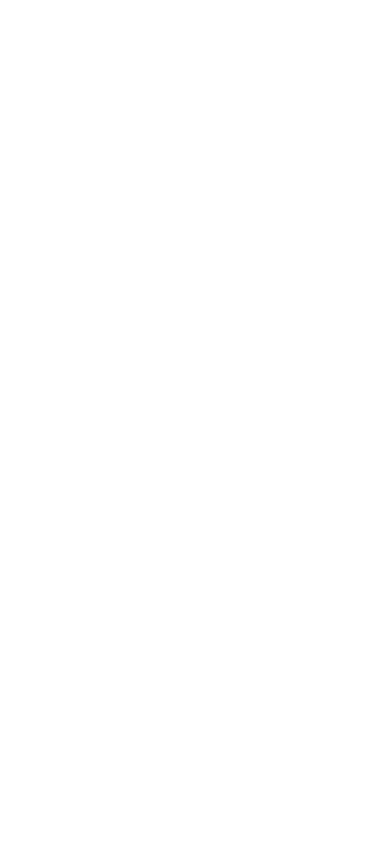
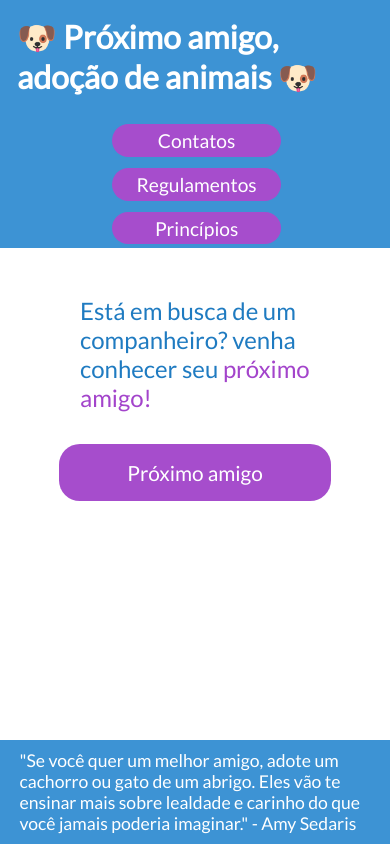
Before and after one commit to MarcosViniSil/Adoption-Project, a plain HTML site: page index.html in a window 390 px wide. Drawn offline with Linux system fonts and the light colour scheme.

Commit message:
Created home page and responsiveness

```diff
--- /dev/null
+++ b/css/styleGeneral.css
@@ -0,0 +1,8 @@
+@import url('https://fonts.googleapis.com/css2?family=Fira+Sans&family=Lato&family=Nanum+Gothic&display=swap');
+*{
+    padding: 0px;
+    margin: 0px;
+}
+body{
+    font-family: 'Lato', sans-serif;
+}
--- /dev/null
+++ b/css/styleIndexMobile.css
@@ -0,0 +1,116 @@
+
+body {
+    margin: 0;
+    display: flex;
+    flex-direction: column;
+    min-height: 100vh;
+}
+header {
+
+    height: 15.375rem;
+    padding: 1px;
+    background-color: rgba(61, 147, 212, 1);
+}
+
+#titleHeader {
+    margin: 1rem;
+    color: white;
+}
+
+#listMenuHeader {
+    text-decoration: none;
+    font-size: 1.2rem;
+    text-align: center;
+
+}
+
+#listMenuHeader li {
+    background-color: rgba(166, 77, 204, 1);
+    margin: 0.7rem;
+    padding: 0.3rem;
+    width: 10rem;
+    border-radius: 1.25rem;
+}
+
+a {
+    text-decoration: none;
+    color: white;
+}
+
+li {
+    list-style-type: none;
+}
+
+#divMenuHeader {
+    margin: 0.1rem;
+    width: 100%;
+    display: flex;
+    align-items: center;
+    justify-content: center;
+}
+
+#textMotivation {
+    display: flex;
+    align-items: center;
+    justify-content: center;
+}
+
+#textMotivationP {
+    color: rgba(31, 123, 193, 1);
+    margin: 5rem;
+    margin-bottom: 2rem;
+    margin-top: 3rem;
+    font-size: 1.5rem;
+    width: 500px;
+}
+
+#linkNextPage {
+
+    background-color: rgba(166, 77, 204, 1);
+    font-size: 1.3rem;
+    width: 15rem;
+    padding: 1rem;
+    text-align: center;
+    border-radius: 1.30rem;
+
+}
+
+#divLinkNextPage {
+    display: flex;
+    align-items: center;
+    justify-content: center;
+}
+
+
+footer {
+    margin-top: auto; /* Empurra o footer para o final da página */
+}
+
+#pFooter {
+    font-size: 1.1rem;
+    color: white;
+    width: 90%;
+    margin: 0 auto;
+    padding: 10px;
+}
+
+#divP-Footer {
+
+    background-color: rgba(61, 147, 212, 1);
+}
+
+
+@media screen and (min-width: 280px) and (max-width: 341px) {
+
+
+    header {
+        height: 20rem;
+        width: 100%
+    }
+}
+
+@media screen and (min-width: 626px) and (max-width: 1020px) {
+    #linkNextPage {
+        top: 61%;
+    }
+}
--- /dev/null
+++ b/css/styleIndexPc.css
@@ -0,0 +1,32 @@
+@media screen and (min-width:1021px) {
+
+    header {
+        display: flex;
+        flex-direction: column;
+        height:18vh;
+    }
+    #pFooter {
+        padding: 20px;
+        font-size: 1.3rem;
+    }
+
+    #divHeader {
+        display: flex;
+        flex-direction: column;
+        justify-content: space-between;
+        height: 100%;
+    }
+
+    #listMenuHeader {
+        display: flex;
+        margin-left: auto;
+    }
+
+    #divMenuHeader{
+        display: flex;
+        align-items: baseline;
+    }
+    #listMenuHeader li {
+        margin-right: 20px;
+    }
+  }
--- a/index.html
+++ b/index.html
@@ -3,9 +3,44 @@
 <head>
     <meta charset="UTF-8">
     <meta name="viewport" content="width=device-width, initial-scale=1.0">
-    <title>Document</title>
+    <title>Próximo amigo</title>
+    <link rel="stylesheet" href="css/styleIndexMobile.css">
+    <link rel="stylesheet" href="css/styleGeneral.css">
+    <link rel="shortcut icon" href="images/favicon/icons8-dog-sit-16.png" type="image/x-icon">
+    <link rel="stylesheet" href="css/styleIndexPc.css">
 </head>
 <body>
+    <header >
+        <div id="divHeader">
+            <h1 id="titleHeader">
+                🐶 Próximo amigo,
+                adoção de animais 🐶
+            </h1>
+            <nav>
+                <div id="divMenuHeader">
+                    <ul id="listMenuHeader">
+                        <li><a href="#">Contatos</a></li>
+                        <li><a href="#">Regulamentos</a></li>
+                        <li><a href="#">Princípios</a></li>
+                    </ul>
+                </div>
+            </nav>
+        </div>
+    </header>
 
+    <main>
+        <section>
+            <div id="textMotivation"><p id="textMotivationP">Está em busca de um companheiro?
+                venha conhecer seu <span style="color: rgba(163, 68, 203, 1);">próximo amigo!</span></p></div>
+            <div id="divLinkNextPage">
+                <div id="linkNextPage"><a href="#">Próximo amigo</a></div>
+            </div>
+        </section>
+    </main>
+    <footer>
+        <div id="divP-Footer">
+            <p id="pFooter">"Se você quer um melhor amigo, adote um cachorro ou gato de um abrigo. Eles vão te ensinar mais sobre lealdade e carinho do que você jamais poderia imaginar." - Amy Sedaris</p>
+        </div>
+    </footer>
 </body>
 </html>
```
Also changed, not shown: images/favicon/icons8-dog-sit-16.png (added).
